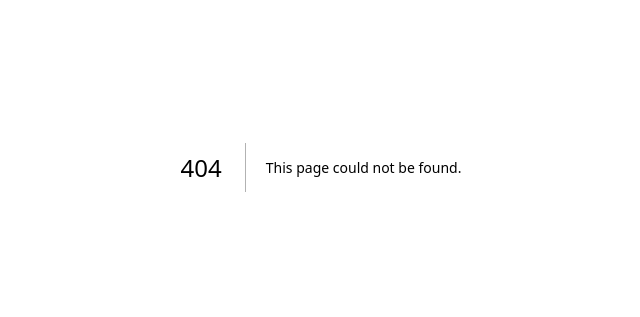
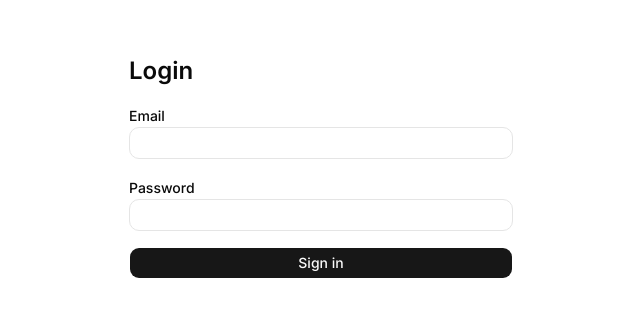
Before and after one commit to khizarhayat11/ticktock-test, a Next.js app: page /login in a window 1280 px wide. Before the commit this address had no page. Shown: the part 233-550 px from the top of the page, without its empty margins (319-959 px from the left). Built offline with nearby package versions, Linux system fonts and the light colour scheme.

Commit message:
next-auth and login screen

```diff
--- a/package.json
+++ b/package.json
@@ -13,6 +13,7 @@
     "clsx": "^2.1.1",
     "lucide-react": "^1.14.0",
     "next": "16.2.4",
+    "next-auth": "^4.24.14",
     "radix-ui": "^1.4.3",
     "react": "19.2.4",
     "react-dom": "19.2.4",
--- /dev/null
+++ b/src/app/api/auth/[...nextauth]/route.ts
@@ -0,0 +1,6 @@
+import NextAuth from "next-auth";
+import { authOptions } from "@/lib/auth";
+
+const handler = NextAuth(authOptions);
+
+export { handler as GET, handler as POST };
--- /dev/null
+++ b/src/app/dashboard/page.tsx
@@ -0,0 +1,20 @@
+import { getServerSession } from "next-auth";
+import { redirect } from "next/navigation";
+import { authOptions } from "@/lib/auth";
+
+export default async function DashboardPage() {
+  const session = await getServerSession(authOptions);
+
+  if (!session) {
+    redirect("/login");
+  }
+
+  return (
+    <div className="flex min-h-screen items-center justify-center px-4">
+      <div className="w-full max-w-xl space-y-2">
+        <h1 className="text-2xl font-semibold">Dashboard</h1>
+        <div className="text-sm">Signed in as {session.user?.email}</div>
+      </div>
+    </div>
+  );
+}
--- a/src/app/layout.tsx
+++ b/src/app/layout.tsx
@@ -2,6 +2,7 @@ import type { Metadata } from "next";
 import { Inter, Geist } from "next/font/google";
 import "./globals.css";
 import { cn } from "@/lib/utils";
+import { Providers } from "./providers";
 
 const geist = Geist({subsets:['latin'],variable:'--font-sans'});
 
@@ -25,7 +26,9 @@ export default function RootLayout({
       lang="en"
       className={cn("h-full", "antialiased", inter.variable, "font-sans", geist.variable)}
     >
-      <body className="min-h-full flex flex-col">{children}</body>
+      <body className="min-h-full flex flex-col">
+        <Providers>{children}</Providers>
+      </body>
     </html>
   );
 }
--- /dev/null
+++ b/src/app/login/page.tsx
@@ -0,0 +1,76 @@
+"use client";
+
+import { useState } from "react";
+import { useRouter } from "next/navigation";
+import { signIn } from "next-auth/react";
+import { Button } from "@/components/ui/button";
+import { Input } from "@/components/ui/input";
+
+export default function LoginPage() {
+  const router = useRouter();
+  const [email, setEmail] = useState("");
+  const [password, setPassword] = useState("");
+  const [error, setError] = useState<string | null>(null);
+  const [isSubmitting, setIsSubmitting] = useState(false);
+
+  async function onSubmit(e: React.FormEvent) {
+    e.preventDefault();
+    setError(null);
+    setIsSubmitting(true);
+    try {
+      const result = await signIn("credentials", {
+        email,
+        password,
+        redirect: false,
+        callbackUrl: "/dashboard",
+      });
+
+      if (!result || result.error) {
+        setError("Invalid email or password");
+        return;
+      }
+
+      router.push(result.url ?? "/dashboard");
+    } finally {
+      setIsSubmitting(false);
+    }
+  }
+
+  return (
+    <div className="flex min-h-screen items-center justify-center px-4">
+      <form onSubmit={onSubmit} className="w-full max-w-sm space-y-4">
+        <div className="space-y-1">
+          <h1 className="text-2xl font-semibold">Login</h1>
+        </div>
+
+        <div className="space-y-2">
+          <label className="text-sm font-medium">Email</label>
+          <Input
+            type="email"
+            value={email}
+            onChange={(e) => setEmail(e.target.value)}
+            autoComplete="email"
+            required
+          />
+        </div>
+
+        <div className="space-y-2">
+          <label className="text-sm font-medium">Password</label>
+          <Input
+            type="password"
+            value={password}
+            onChange={(e) => setPassword(e.target.value)}
+            autoComplete="current-password"
+            required
+          />
+        </div>
+
+        {error ? <div className="text-sm">{error}</div> : null}
+
+        <Button type="submit" disabled={isSubmitting} className="w-full">
+          {isSubmitting ? "Signing in..." : "Sign in"}
+        </Button>
+      </form>
+    </div>
+  );
+}
--- /dev/null
+++ b/src/app/providers.tsx
@@ -0,0 +1,7 @@
+"use client";
+
+import { SessionProvider } from "next-auth/react";
+
+export function Providers({ children }: { children: React.ReactNode }) {
+  return <SessionProvider>{children}</SessionProvider>;
+}
--- /dev/null
+++ b/src/lib/auth.ts
@@ -0,0 +1,58 @@
+import type { NextAuthOptions } from "next-auth";
+import CredentialsProvider from "next-auth/providers/credentials";
+
+const DUMMY_USER = {
+  id: "demo-user",
+  name: "Demo User",
+  email: "demo@example.com",
+  password: "password",
+};
+
+export const authOptions: NextAuthOptions = {
+  secret: process.env.NEXTAUTH_SECRET,
+  session: {
+    strategy: "jwt",
+  },
+  pages: {
+    signIn: "/login",
+  },
+  providers: [
+    CredentialsProvider({
+      name: "Credentials",
+      credentials: {
+        email: { label: "Email", type: "email" },
+        password: { label: "Password", type: "password" },
+      },
+      async authorize(credentials) {
+        const email = credentials?.email;
+        const password = credentials?.password;
+
+        if (!email || !password) return null;
+
+        const isValid = email === DUMMY_USER.email && password === DUMMY_USER.password;
+        if (!isValid) return null;
+
+        return {
+          id: DUMMY_USER.id,
+          name: DUMMY_USER.name,
+          email: DUMMY_USER.email,
+          accessToken: "dummy-access-token",
+        };
+      },
+    }),
+  ],
+  callbacks: {
+    async jwt({ token, user }) {
+      if (user?.accessToken) {
+        token.accessToken = user.accessToken;
+      }
+      return token;
+    },
+    async session({ session, token }) {
+      if (token?.accessToken) {
+        session.accessToken = token.accessToken as string;
+      }
+      return session;
+    },
+  },
+};
--- /dev/null
+++ b/src/types/next-auth.d.ts
@@ -0,0 +1,18 @@
+import "next-auth";
+import "next-auth/jwt";
+
+declare module "next-auth" {
+  interface User {
+    accessToken?: string;
+  }
+
+  interface Session {
+    accessToken?: string;
+  }
+}
+
+declare module "next-auth/jwt" {
+  interface JWT {
+    accessToken?: string;
+  }
+}
```
Also changed, not shown: 2 other files (tests, documents, lock files or other folders).
